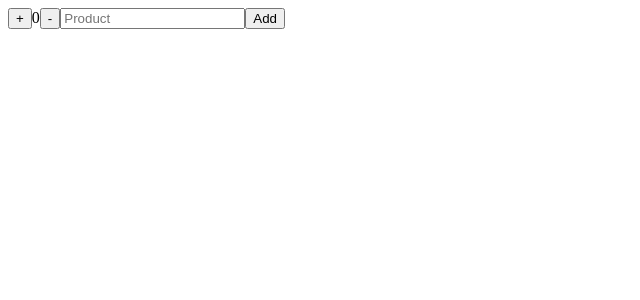
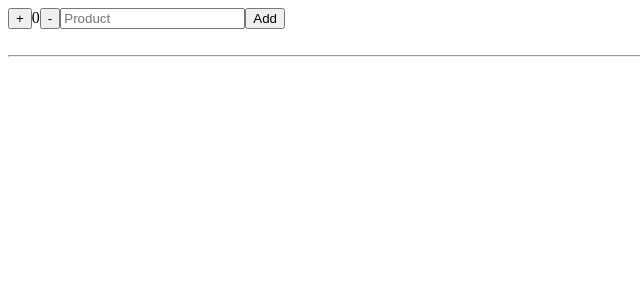
Before and after one commit to Caudillo8/SHOPPING-LIST, a React (Vite) app: page / in a window 1280 px wide. Shown: the top 300 px of the page, without its empty margins (0-640 px from the left). Built offline with nearby package versions, Linux system fonts and the light colour scheme.

Commit message:
Update App.jsx

```diff
--- a/src/App.jsx
+++ b/src/App.jsx
@@ -7,6 +7,8 @@ function App() {
   return (
     <>
       <MainControl />
+      <br />
+      <hr />
     </>
   );
 }
```
